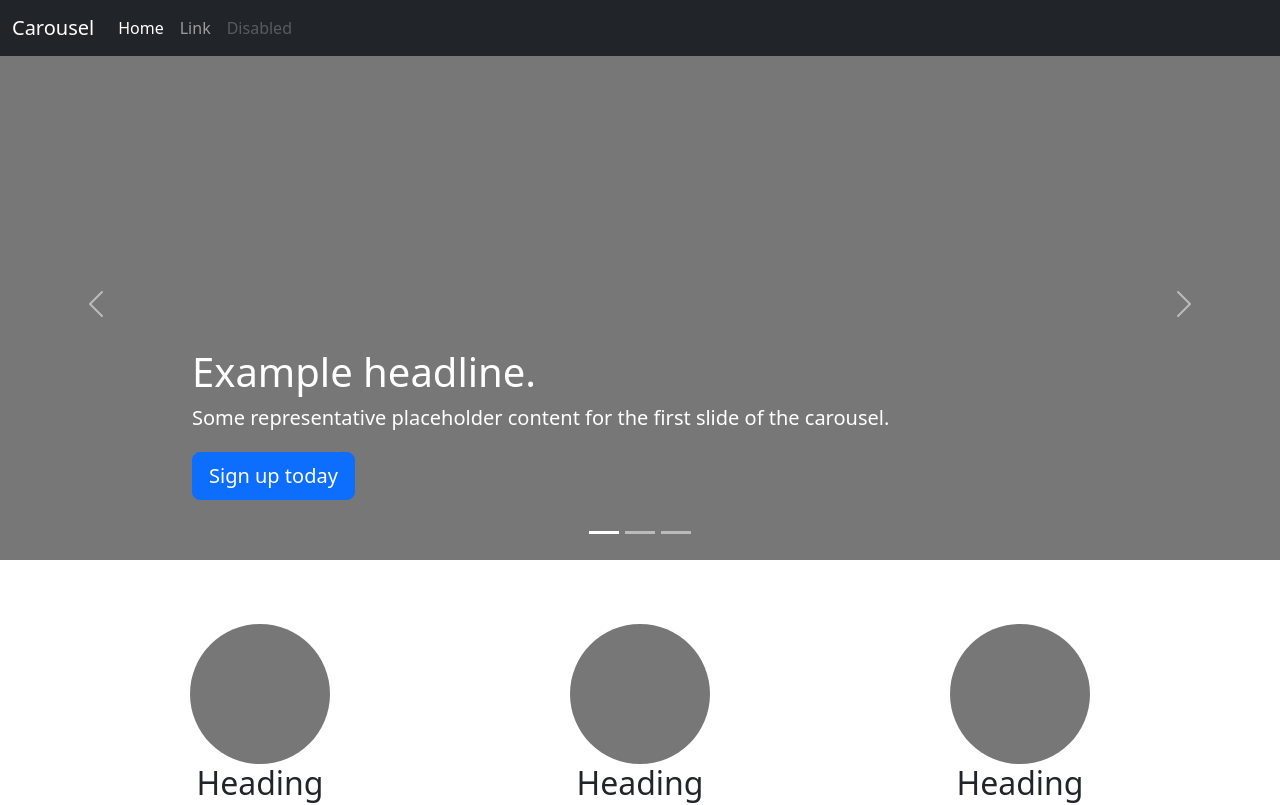
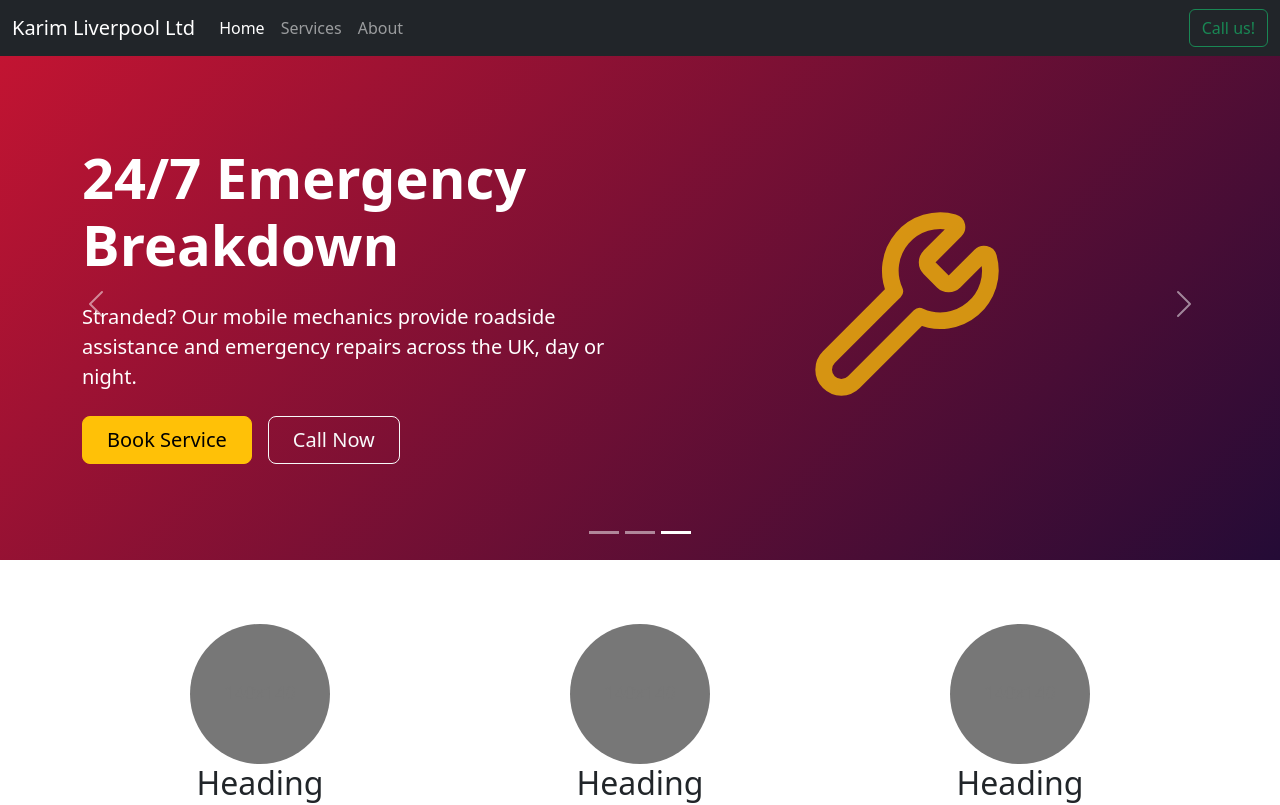
Before and after one commit to SalAlba/karim-ltd, a React (Vite) app: page / in a window 1280 px wide. Shown: the top 805 px of the page. Built offline with nearby package versions, Linux system fonts and the light colour scheme.

Commit message:
carousel

```diff
--- a/index.html
+++ b/index.html
@@ -14,9 +14,9 @@
 <body>
   <div id="root"><!--app-html--></div>
   <script type="module" src="/src/entry-client.jsx"></script>
-  <script src="https://cdn.jsdelivr.net/npm/bootstrap@5.3.8/dist/js/bootstrap.bundle.min.js"
+  <!-- <script src="https://cdn.jsdelivr.net/npm/bootstrap@5.3.8/dist/js/bootstrap.bundle.min.js"
     integrity="sha384-FKyoEForCGlyvwx9Hj09JcYn3nv7wiPVlz7YYwJrWVcXK/BmnVDxM+D2scQbITxI"
-    crossorigin="anonymous"></script>
+    crossorigin="anonymous"></script> -->
 </body>
 
 </html>
--- a/package.json
+++ b/package.json
@@ -14,6 +14,7 @@
     "bootstrap": "^5.3.8",
     "compression": "^1.8.1",
     "express": "^5.1.0",
+    "lucide-react": "^0.544.0",
     "react": "^19.1.1",
     "react-bootstrap": "^2.10.10",
     "react-dom": "^19.1.1",
--- a/src/component/Carousel.jsx
+++ b/src/component/Carousel.jsx
@@ -1,131 +1,151 @@
+import React, { useState, useEffect } from "react";
+import {
+  Phone,
+  MapPin,
+  Clock,
+  Star,
+  Wrench,
+  Car,
+  Shield,
+  Award,
+  ChevronLeft,
+  ChevronRight,
+} from "lucide-react";
+
 const Carousel = () => {
+  const [currentSlide, setCurrentSlide] = useState(1);
+
+  const heroSlides = [
+    {
+      title: "Expert Car Repairs & Servicing",
+      description:
+        "Trusted mechanical services across the UK. From routine maintenance to complex repairs, we keep your vehicle running smoothly.",
+      gradient: "linear-gradient(135deg, #1e3c72 0%, #2a5298 100%)",
+      icon: Car,
+    },
+    {
+      title: "MOT Testing & Certification",
+      description:
+        "DVSA approved testing centre. Quick, thorough MOT tests with same-day results and immediate repairs if needed.",
+      gradient: "linear-gradient(135deg, #134e5e 0%, #71b280 100%)",
+      icon: Shield,
+    },
+    {
+      title: "24/7 Emergency Breakdown",
+      description:
+        "Stranded? Our mobile mechanics provide roadside assistance and emergency repairs across the UK, day or night.",
+      gradient: "linear-gradient(135deg, #c31432 0%, #240b36 100%)",
+      icon: Wrench,
+    },
+  ];
+
+  useEffect(() => {
+    const heroInterval = setInterval(() => {
+      setCurrentSlide((prev) => (prev + 1) % heroSlides.length);
+    }, 5000);
+
+    // const testimonialInterval = setInterval(() => {
+    //   setCurrentTestimonial((prev) => (prev + 1) % testimonials.length);
+    // }, 4000);
+
+    return () => {
+      clearInterval(heroInterval);
+      // clearInterval(testimonialInterval);
+    };
+  }, [heroSlides.length]);
+
+  const nextSlide = () =>
+    setCurrentSlide((prev) => (prev + 1) % heroSlides.length);
+  const prevSlide = () =>
+    setCurrentSlide(
+      (prev) => (prev - 1 + heroSlides.length) % heroSlides.length
+    );
+  // const nextTestimonial = () => setCurrentTestimonial((prev) => (prev + 1) % testimonials.length);
+  // const prevTestimonial = () => setCurrentTestimonial((prev) => (prev - 1 + testimonials.length) % testimonials.length);
+
   return (
-    <div id="myCarousel" class="carousel slide" data-bs-ride="carousel">
-      <div class="carousel-indicators">
+    <div id="myCarousel" className="carousel slide" data-bs-ride="carousel">
+      {/* === indicators === */}
+      <div className="carousel-indicators">
+        {heroSlides.map((_, index) => {
+          return (
             <button
+              key={index}
               type="button"
               data-bs-target="#myCarousel"
-          data-bs-slide-to="0"
-          class="active"
-          aria-current="true"
-          aria-label="Slide 1"
-        ></button>
-        <button
-          type="button"
-          data-bs-target="#myCarousel"
-          data-bs-slide-to="1"
-          aria-label="Slide 2"
-        ></button>
-        <button
-          type="button"
-          data-bs-target="#myCarousel"
-          data-bs-slide-to="2"
-          aria-label="Slide 3"
-        ></button>
+              data-bs-slide-to={index}
+              className={index === currentSlide ? "active" : ""}
+              aria-current={index === currentSlide ? "true" : ""}
+              aria-label={`Slide ${index + 1}`}
+            />
+          );
+        })}
       </div>
-      <div class="carousel-inner">
-        <div class="carousel-item active">
-          <svg
-            class="bd-placeholder-img"
-            width="100%"
-            height="100%"
-            xmlns="http://www.w3.org/2000/svg"
-            aria-hidden="true"
-            preserveAspectRatio="xMidYMid slice"
-            focusable="false"
+
+      {/* === inner === */}
+      <div className="carousel-inner">
+        {heroSlides.map((slide, index) => {
+          const IconComponent = slide.icon;
+          return (
+            <div
+              key={index}
+              className={`carousel-item ${
+                index === currentSlide ? "active" : ""
+              }`}
+              style={{
+                background: slide.gradient,
+                minHeight: "400px",
+                color: "#fff",
+                transition: "opacity 0.5s ease-in-out",
+              }}
             >
-            <rect width="100%" height="100%" fill="#777" />
-          </svg>
-
-          <div class="container">
-            <div class="carousel-caption text-start">
-              <h1>Example headline.</h1>
-              <p>
-                Some representative placeholder content for the first slide of
-                the carousel.
-              </p>
-              <p>
-                <a class="btn btn-lg btn-primary" href="#">
-                  Sign up today
-                </a>
-              </p>
+              <div className="container h-100 d-flex align-items-center">
+                <div className="row w-100">
+                  <div className="col-lg-6">
+                    <h1 className="display-4 fw-bold mb-4">{slide.title}</h1>
+                    <p className="lead mb-4">{slide.description}</p>
+                    <div className="d-flex gap-3">
+                      <button className="btn btn-warning btn-lg px-4">
+                        Book Service
+                      </button>
+                      <button className="btn btn-outline-light btn-lg px-4">
+                        Call Now
+                      </button>
                     </div>
                   </div>
-        </div>
-        <div class="carousel-item">
-          <svg
-            class="bd-placeholder-img"
-            width="100%"
-            height="100%"
-            xmlns="http://www.w3.org/2000/svg"
-            aria-hidden="true"
-            preserveAspectRatio="xMidYMid slice"
-            focusable="false"
-          >
-            <rect width="100%" height="100%" fill="#777" />
-          </svg>
-
-          <div class="container">
-            <div class="carousel-caption">
-              <h1>Another example headline.</h1>
-              <p>
-                Some representative placeholder content for the second slide of
-                the carousel.
-              </p>
-              <p>
-                <a class="btn btn-lg btn-primary" href="#">
-                  Learn more
-                </a>
-              </p>
-            </div>
-          </div>
-        </div>
-        <div class="carousel-item">
-          <svg
-            class="bd-placeholder-img"
-            width="100%"
-            height="100%"
-            xmlns="http://www.w3.org/2000/svg"
-            aria-hidden="true"
-            preserveAspectRatio="xMidYMid slice"
-            focusable="false"
-          >
-            <rect width="100%" height="100%" fill="#777" />
-          </svg>
-
-          <div class="container">
-            <div class="carousel-caption text-end">
-              <h1>One more for good measure.</h1>
-              <p>
-                Some representative placeholder content for the third slide of
-                this carousel.
-              </p>
-              <p>
-                <a class="btn btn-lg btn-primary" href="#">
-                  Browse gallery
-                </a>
-              </p>
+                  <div className="col-lg-6 d-none d-lg-flex justify-content-center align-items-center">
+                    <IconComponent
+                      size={200}
+                      className="text-warning opacity-75"
+                    />
                   </div>
                 </div>
               </div>
             </div>
+          );
+        })}
+      </div>
+
+      {/* === buttons === */}
       <button
-        class="carousel-control-prev"
+        className="carousel-control-prev"
         type="button"
         data-bs-target="#myCarousel"
         data-bs-slide="prev"
+        onClick={prevSlide}
       >
-        <span class="carousel-control-prev-icon" aria-hidden="true"></span>
-        <span class="visually-hidden">Previous</span>
+        <span className="carousel-control-prev-icon" aria-hidden="true"></span>
+        <span className="visually-hidden">Previous</span>
       </button>
       <button
-        class="carousel-control-next"
+        className="carousel-control-next"
         type="button"
         data-bs-target="#myCarousel"
         data-bs-slide="next"
+        onClick={nextSlide}
       >
-        <span class="carousel-control-next-icon" aria-hidden="true"></span>
-        <span class="visually-hidden">Next</span>
+        <span className="carousel-control-next-icon" aria-hidden="true"></span>
+        <span className="visually-hidden">Next</span>
       </button>
     </div>
   );
--- a/src/component/Header.jsx
+++ b/src/component/Header.jsx
@@ -3,32 +3,48 @@ const Header = () => {
     <header>
       <nav className="navbar navbar-expand-md navbar-dark fixed-top bg-dark">
         <div className="container-fluid">
-          <a className="navbar-brand" href="#">Carousel</a>
-          <button className="navbar-toggler" type="button" data-bs-toggle="collapse" data-bs-target="#navbarCollapse"
-            aria-controls="navbarCollapse" aria-expanded="false" aria-label="Toggle navigation">
+          <a className="navbar-brand" href="#">
+            Karim Liverpool Ltd
+          </a>
+          <button
+            className="navbar-toggler"
+            type="button"
+            data-bs-toggle="collapse"
+            data-bs-target="#navbarCollapse"
+            aria-controls="navbarCollapse"
+            aria-expanded="false"
+            aria-label="Toggle navigation"
+          >
             <span className="navbar-toggler-icon"></span>
           </button>
           <div className="collapse navbar-collapse" id="navbarCollapse">
             <ul className="navbar-nav me-auto mb-2 mb-md-0">
               <li className="nav-item">
-                <a className="nav-link active" aria-current="page" href="#">Home</a>
+                <a className="nav-link active" aria-current="page" href="#">
+                  Home
+                </a>
               </li>
               <li className="nav-item">
-                <a className="nav-link" href="#">Link</a>
+                <a className="nav-link" href="#">
+                  Services
+                </a>
               </li>
               <li className="nav-item">
-                <a className="nav-link disabled" href="#" tabindex="-1" aria-disabled="true">Disabled</a>
+                <a className="nav-link" href="#">
+                  About
+                </a>
               </li>
             </ul>
-            {/* <form className="d-flex">
-              <input className="form-control me-2" type="search" placeholder="Search" aria-label="Search">
-              <button className="btn btn-outline-success" type="submit">Search</button>
-            </form> */}
+            <form className="d-flex">
+              <button className="btn btn-outline-success" type="submit">
+                Call us!
+              </button>
+            </form>
           </div>
         </div>
       </nav>
     </header>
-    )
-}
+  );
+};
 
-export default Header
+export default Header;
```
Also changed, not shown: 1 other file (tests, documents, lock files or other folders). Lines whose indentation alone changed are shown as unchanged.
